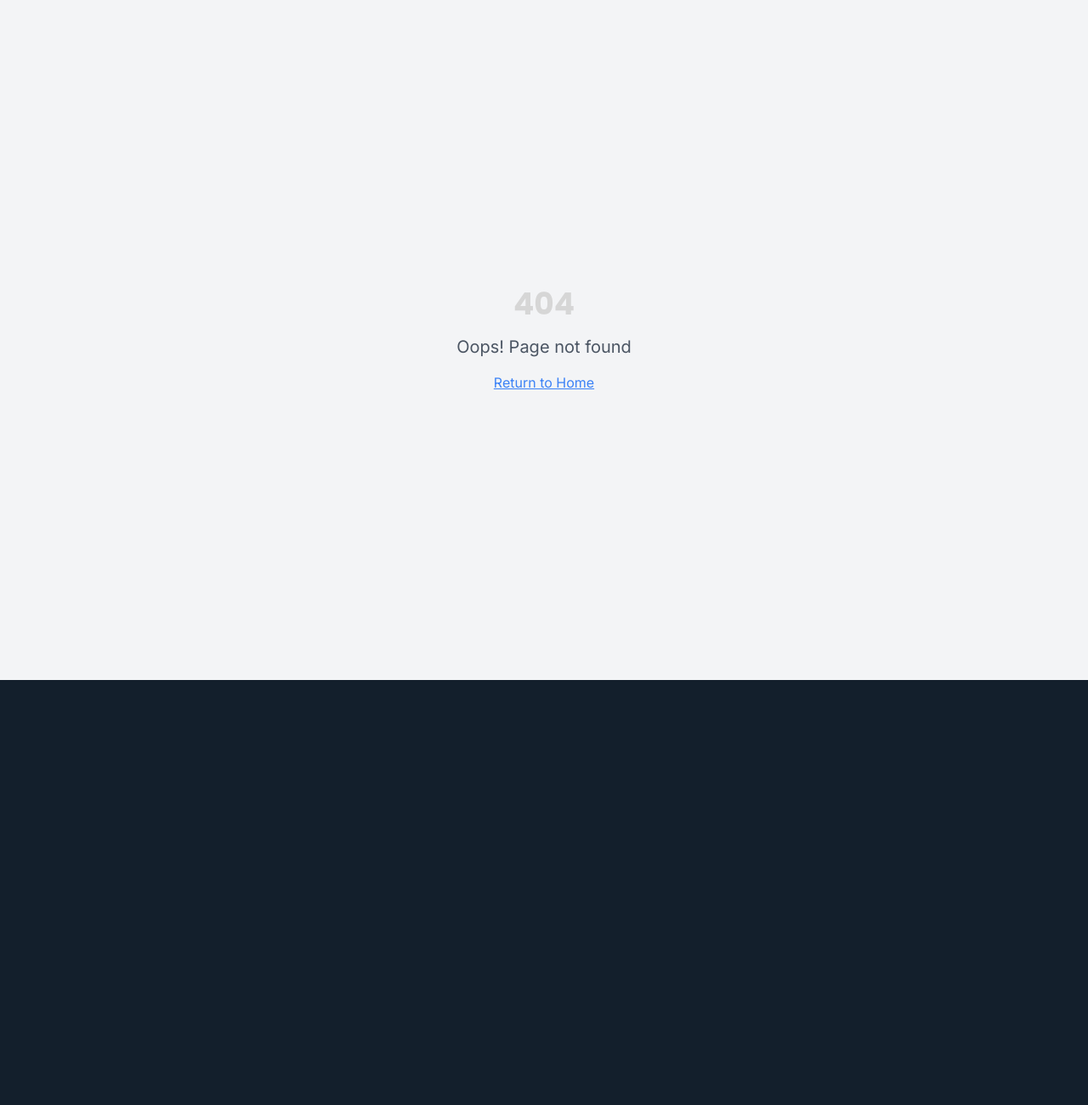
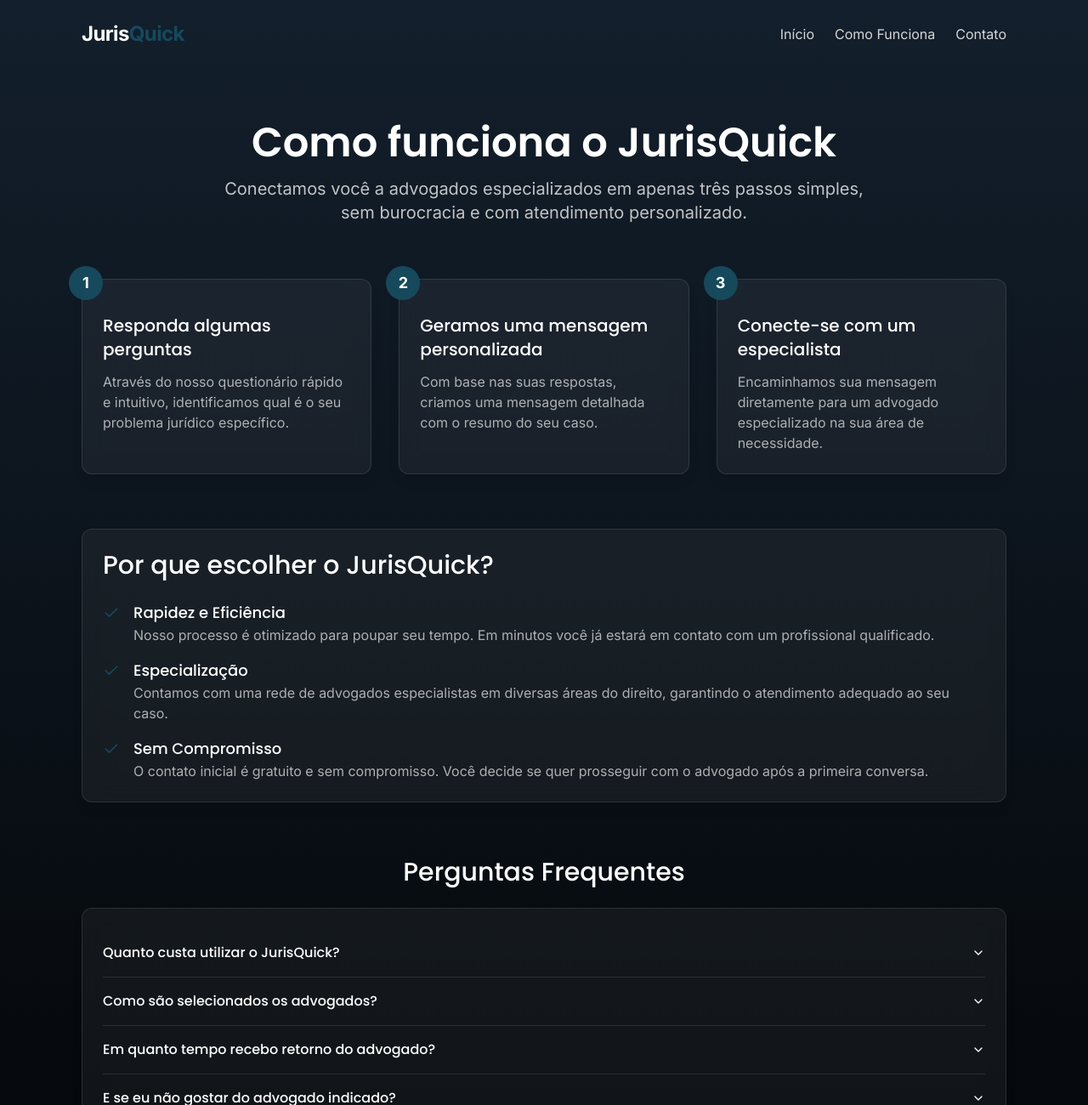
Before and after one commit to Moredy/advogou, a React (Vite) app: page /como-funciona in a window 1280 px wide. Before the commit this address had no page. Shown: the top 1300 px of the page at 85% size. Before the commit the page ends 800 px from the top, so only its background shows below. Built offline with nearby package versions, Linux system fonts and the light colour scheme.

Commit message:
Add Como Funciona page
Implement the "Como Funciona" page.

```diff
--- a/src/App.tsx
+++ b/src/App.tsx
@@ -5,6 +5,7 @@ import { TooltipProvider } from "@/components/ui/tooltip";
 import { QueryClient, QueryClientProvider } from "@tanstack/react-query";
 import { BrowserRouter as Router, Routes, Route } from "react-router-dom";
 import Index from "./pages/Index";
+import HowItWorks from "./pages/HowItWorks";
 import NotFound from "./pages/NotFound";
 
 const queryClient = new QueryClient();
@@ -17,6 +18,7 @@ const App = () => (
       <Router>
         <Routes>
           <Route path="/" element={<Index />} />
+          <Route path="/como-funciona" element={<HowItWorks />} />
           {/* ADD ALL CUSTOM ROUTES ABOVE THE CATCH-ALL "*" ROUTE */}
           <Route path="*" element={<NotFound />} />
         </Routes>
--- a/src/components/Header.tsx
+++ b/src/components/Header.tsx
@@ -18,7 +18,7 @@ const Header: React.FC = () => {
             <Link to="/" className="text-juris-text hover:text-white transition-colors">
               Início
             </Link>
-            <Link to="/" className="text-juris-text hover:text-white transition-colors">
+            <Link to="/como-funciona" className="text-juris-text hover:text-white transition-colors">
               Como Funciona
             </Link>
             <Link to="/" className="text-juris-text hover:text-white transition-colors">
--- /dev/null
+++ b/src/pages/HowItWorks.tsx
@@ -0,0 +1,198 @@
+
+import React from 'react';
+import Header from '@/components/Header';
+import Footer from '@/components/Footer';
+import { motion } from 'framer-motion';
+import { Accordion, AccordionContent, AccordionItem, AccordionTrigger } from '@/components/ui/accordion';
+import { Check, ArrowRight } from 'lucide-react';
+
+const HowItWorks: React.FC = () => {
+  return (
+    <div className="min-h-screen flex flex-col bg-gradient-to-b from-juris-dark to-black">
+      <Header />
+
+      <main className="flex-grow container-custom py-8 md:py-16">
+        <motion.div
+          className="text-center mb-12 md:mb-16"
+          initial={{ opacity: 0, y: -20 }}
+          animate={{ opacity: 1, y: 0 }}
+          transition={{ duration: 0.6, delay: 0.2 }}
+        >
+          <h1 className="text-3xl md:text-5xl font-semibold mb-4 text-white">
+            Como funciona o JurisQuick
+          </h1>
+          <p className="text-lg md:text-xl max-w-3xl mx-auto text-juris-text text-opacity-90">
+            Conectamos você a advogados especializados em apenas três passos simples, sem burocracia e com atendimento personalizado.
+          </p>
+        </motion.div>
+
+        {/* Processo em 3 passos */}
+        <motion.div
+          className="mb-16"
+          initial={{ opacity: 0 }}
+          animate={{ opacity: 1 }}
+          transition={{ duration: 0.6, delay: 0.4 }}
+        >
+          <div className="grid grid-cols-1 md:grid-cols-3 gap-8">
+            <div className="card-custom relative">
+              <div className="absolute -top-4 -left-4 w-10 h-10 rounded-full bg-juris-accent flex items-center justify-center text-white font-bold text-lg">
+                1
+              </div>
+              <h3 className="text-xl font-medium mb-3 text-white mt-4">Responda algumas perguntas</h3>
+              <p className="text-juris-text text-opacity-80">
+                Através do nosso questionário rápido e intuitivo, identificamos qual é o seu problema jurídico específico.
+              </p>
+            </div>
+
+            <div className="card-custom relative">
+              <div className="absolute -top-4 -left-4 w-10 h-10 rounded-full bg-juris-accent flex items-center justify-center text-white font-bold text-lg">
+                2
+              </div>
+              <h3 className="text-xl font-medium mb-3 text-white mt-4">Geramos uma mensagem personalizada</h3>
+              <p className="text-juris-text text-opacity-80">
+                Com base nas suas respostas, criamos uma mensagem detalhada com o resumo do seu caso.
+              </p>
+            </div>
+
+            <div className="card-custom relative">
+              <div className="absolute -top-4 -left-4 w-10 h-10 rounded-full bg-juris-accent flex items-center justify-center text-white font-bold text-lg">
+                3
+              </div>
+              <h3 className="text-xl font-medium mb-3 text-white mt-4">Conecte-se com um especialista</h3>
+              <p className="text-juris-text text-opacity-80">
+                Encaminhamos sua mensagem diretamente para um advogado especializado na sua área de necessidade.
+              </p>
+            </div>
+          </div>
+        </motion.div>
+
+        {/* Benefícios */}
+        <motion.div
+          className="mb-16 card-custom"
+          initial={{ opacity: 0, y: 20 }}
+          animate={{ opacity: 1, y: 0 }}
+          transition={{ duration: 0.6, delay: 0.6 }}
+        >
+          <h2 className="text-2xl md:text-3xl font-medium mb-6 text-white">
+            Por que escolher o JurisQuick?
+          </h2>
+
+          <div className="space-y-4">
+            <div className="flex items-start">
+              <div className="mt-1 mr-4 text-juris-accent">
+                <Check size={20} />
+              </div>
+              <div>
+                <h4 className="text-lg font-medium text-white">Rapidez e Eficiência</h4>
+                <p className="text-juris-text text-opacity-80">
+                  Nosso processo é otimizado para poupar seu tempo. Em minutos você já estará em contato com um profissional qualificado.
+                </p>
+              </div>
+            </div>
+
+            <div className="flex items-start">
+              <div className="mt-1 mr-4 text-juris-accent">
+                <Check size={20} />
+              </div>
+              <div>
+                <h4 className="text-lg font-medium text-white">Especialização</h4>
+                <p className="text-juris-text text-opacity-80">
+                  Contamos com uma rede de advogados especialistas em diversas áreas do direito, garantindo o atendimento adequado ao seu caso.
+                </p>
+              </div>
+            </div>
+
+            <div className="flex items-start">
+              <div className="mt-1 mr-4 text-juris-accent">
+                <Check size={20} />
+              </div>
+              <div>
+                <h4 className="text-lg font-medium text-white">Sem Compromisso</h4>
+                <p className="text-juris-text text-opacity-80">
+                  O contato inicial é gratuito e sem compromisso. Você decide se quer prosseguir com o advogado após a primeira conversa.
+                </p>
+              </div>
+            </div>
+          </div>
+        </motion.div>
+
+        {/* FAQ - Perguntas Frequentes */}
+        <motion.div
+          className="mb-8"
+          initial={{ opacity: 0, y: 20 }}
+          animate={{ opacity: 1, y: 0 }}
+          transition={{ duration: 0.6, delay: 0.8 }}
+        >
+          <h2 className="text-2xl md:text-3xl font-medium mb-6 text-white text-center">
+            Perguntas Frequentes
+          </h2>
+
+          <Accordion type="single" collapsible className="card-custom">
+            <AccordionItem value="item-1" className="border-white/10">
+              <AccordionTrigger className="text-white hover:no-underline">
+                Quanto custa utilizar o JurisQuick?
+              </AccordionTrigger>
+              <AccordionContent className="text-juris-text">
+                O JurisQuick é gratuito para conectar você ao advogado. Os honorários advocatícios são negociados diretamente com o profissional após o contato inicial.
+              </AccordionContent>
+            </AccordionItem>
+
+            <AccordionItem value="item-2" className="border-white/10">
+              <AccordionTrigger className="text-white hover:no-underline">
+                Como são selecionados os advogados?
+              </AccordionTrigger>
+              <AccordionContent className="text-juris-text">
+                Todos os advogados em nossa plataforma passam por um rigoroso processo de verificação de credenciais, experiência e especialização. Garantimos que todos são registrados na OAB e possuem experiência comprovada em sua área de atuação.
+              </AccordionContent>
+            </AccordionItem>
+
+            <AccordionItem value="item-3" className="border-white/10">
+              <AccordionTrigger className="text-white hover:no-underline">
+                Em quanto tempo recebo retorno do advogado?
+              </AccordionTrigger>
+              <AccordionContent className="text-juris-text">
+                Nossos parceiros jurídicos se comprometem a responder em até 24 horas úteis. Em casos urgentes, procuramos oferecer retorno em até 2 horas.
+              </AccordionContent>
+            </AccordionItem>
+
+            <AccordionItem value="item-4" className="border-white/10">
+              <AccordionTrigger className="text-white hover:no-underline">
+                E se eu não gostar do advogado indicado?
+              </AccordionTrigger>
+              <AccordionContent className="text-juris-text">
+                Você pode solicitar uma nova indicação a qualquer momento. Nossa prioridade é garantir que você se sinta confortável e confiante com o profissional escolhido.
+              </AccordionContent>
+            </AccordionItem>
+          </Accordion>
+        </motion.div>
+
+        {/* CTA para começar */}
+        <motion.div
+          className="text-center mt-16"
+          initial={{ opacity: 0 }}
+          animate={{ opacity: 1 }}
+          transition={{ duration: 0.6, delay: 1.0 }}
+        >
+          <h2 className="text-2xl font-medium mb-4 text-white">
+            Pronto para começar?
+          </h2>
+          <p className="text-juris-text text-opacity-80 mb-8 max-w-2xl mx-auto">
+            Responda ao nosso questionário e em poucos minutos você estará em contato com um advogado especializado no seu caso.
+          </p>
+
+          <a
+            href="/"
+            className="btn-primary inline-flex items-center"
+          >
+            Começar agora
+            <ArrowRight size={18} className="ml-2" />
+          </a>
+        </motion.div>
+      </main>
+
+      <Footer />
+    </div>
+  );
+};
+
+export default HowItWorks;
```
